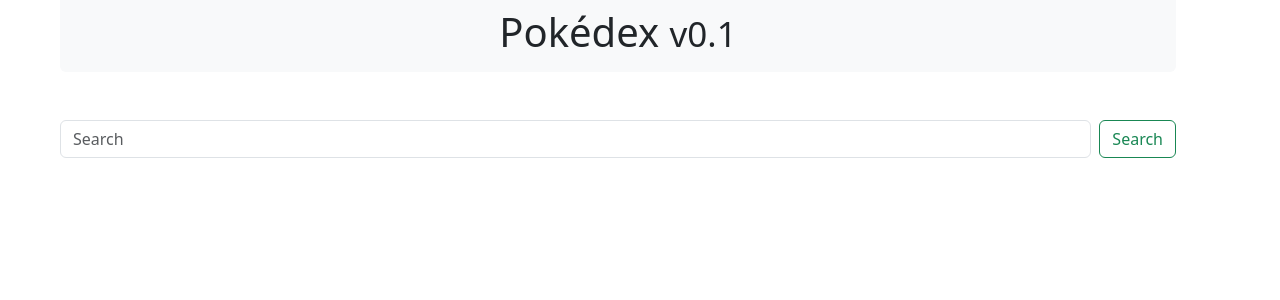
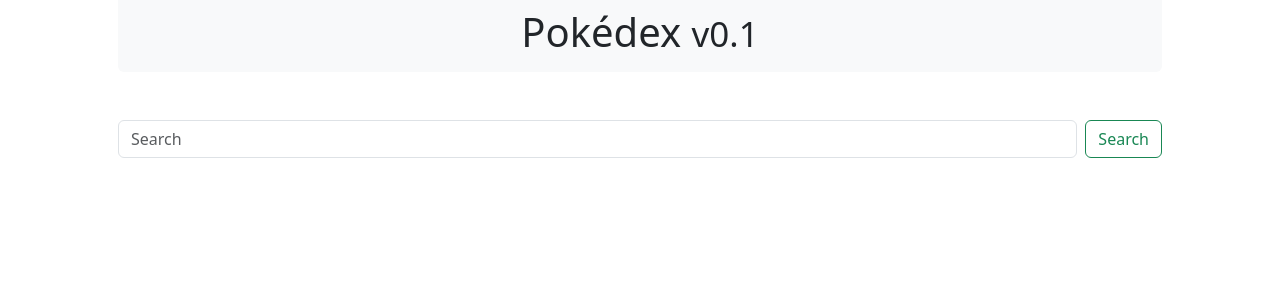
Before and after one commit to evanXXI/React_Pokedex, a React (Vite) app in the folder react_pokedex/: page / in a window 1280 px wide. Shown: the top 300 px of the page. Built offline with nearby package versions, Linux system fonts and the light colour scheme.

Commit message:
:sparkles: :wrench: Updated main Container

```diff
--- a/react_pokedex/src/components/Container.tsx
+++ b/react_pokedex/src/components/Container.tsx
@@ -1,4 +1,4 @@
-import { ReactNode } from "react";
+import React, { ReactNode } from "react";
 
 interface Props {
   children: ReactNode;
@@ -7,9 +7,7 @@
 const Container: React.FC<Props> = ({ children }) => {
   return (
     <>
-      <section className="container-lg text-light d-flex flex-column mx-5">
-        {children}
-      </section>
+      <section className="container px-5">{children}</section>
     </>
   );
 };
```
